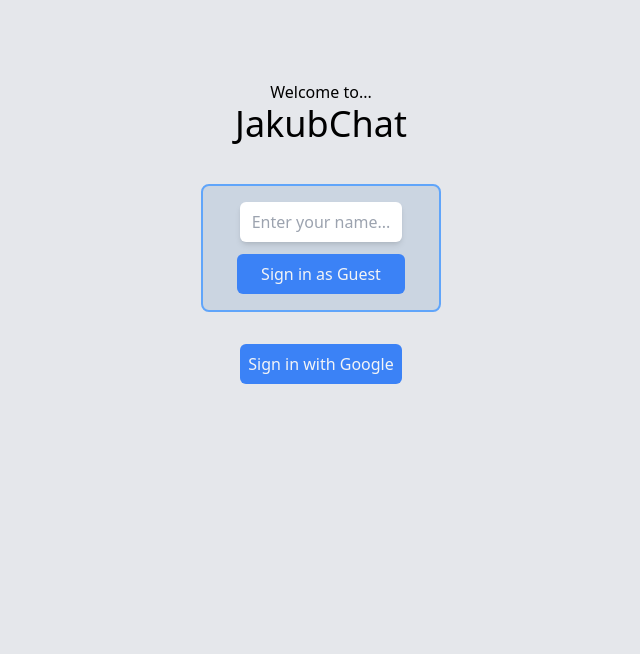
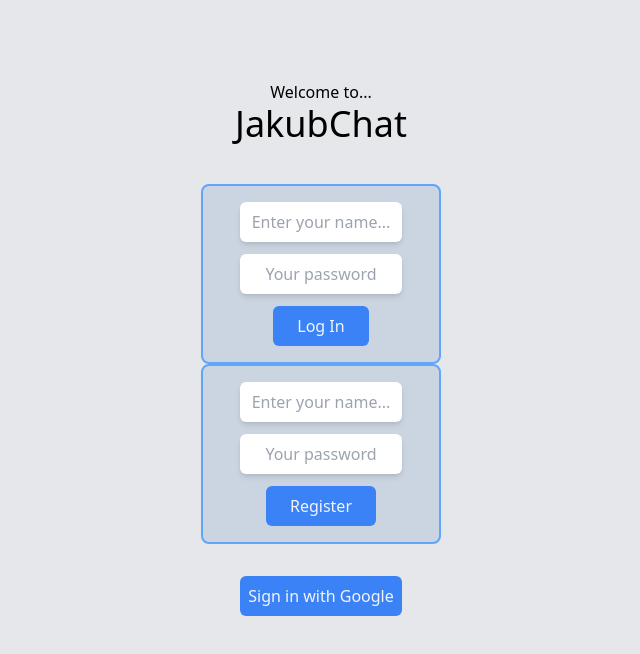
Before and after one commit to pecet3/amber-chat, a React (Vite) app: page / in a window 1280 px wide. Shown: the top 654 px of the page, without its empty margins (319-959 px from the left). Built offline with nearby package versions, Linux system fonts and the light colour scheme; what prettier-plugin-tailwindcss would draw is missing.

Commit message:
edited jsx

```diff
--- a/src/components/Auth.tsx
+++ b/src/components/Auth.tsx
@@ -44,7 +44,39 @@ export const Auth: React.FC<IAuth> = ({ setAuthTrue }) => {
             placeholder="Enter your name..."
             onChange={handleInputChange}
           />
-          <button className="submitButton px-6">Sign in as Guest</button>
+          <input
+            type="text"
+            className="max-w-[162px] rounded-md p-2 text-center shadow-md"
+            value={input}
+            placeholder="Your password"
+            onChange={handleInputChange}
+          />
+          <button className="submitButton px-6">Log In</button>
+        </form>
+        <form
+          className="m-auto flex max-w-[240px] flex-col
+        items-center gap-3 rounded-lg border-2
+         border-blue-400 bg-slate-300 p-2 py-4"
+          onSubmit={(e) => {
+            e.preventDefault();
+            alert(input);
+          }}
+        >
+          <input
+            type="text"
+            className="max-w-[162px] rounded-md p-2 text-center shadow-md"
+            value={input}
+            placeholder="Enter your name..."
+            onChange={handleInputChange}
+          />
+          <input
+            type="text"
+            className="max-w-[162px] rounded-md p-2 text-center shadow-md"
+            value={input}
+            placeholder="Your password"
+            onChange={handleInputChange}
+          />
+          <button className="submitButton px-6">Register</button>
         </form>
         <button
           onClick={() => signGoogleHandle()}
```
